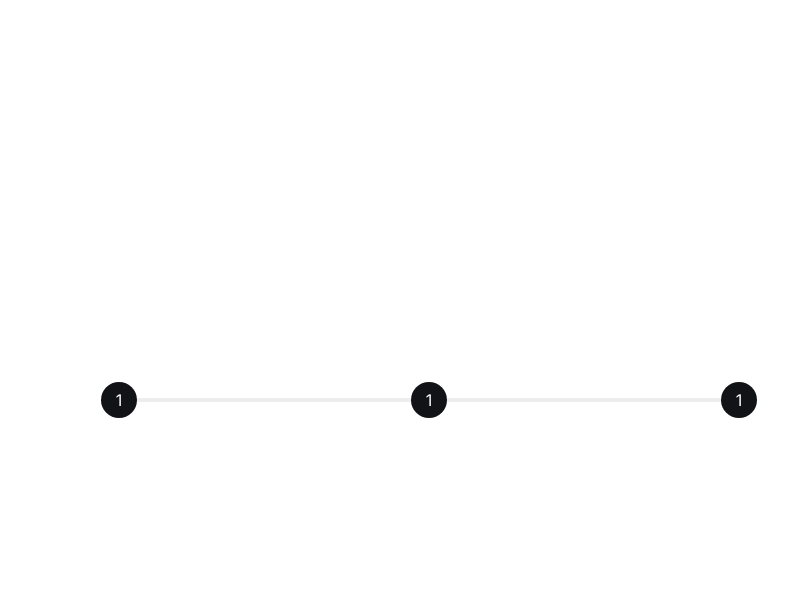
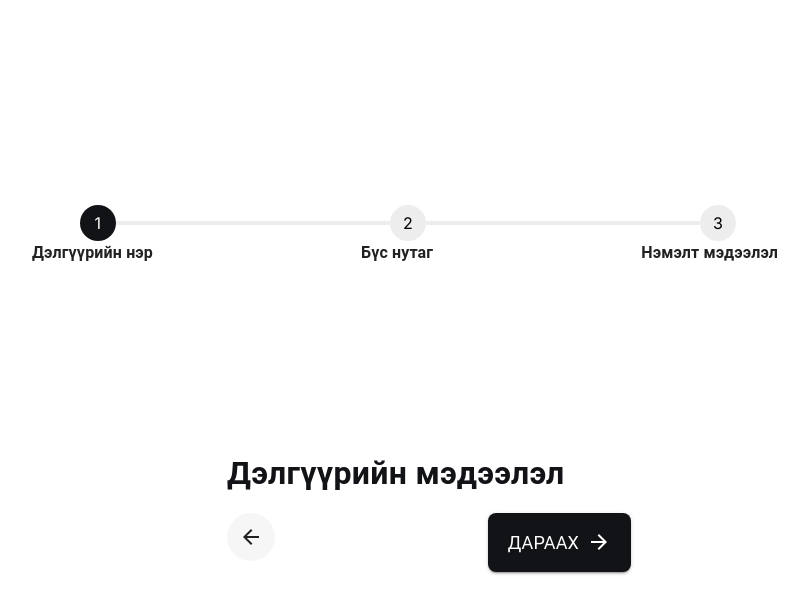
Before and after one commit to Leap1b-23-24/Team-1, a Next.js app in the folder front/: page /signUp in a window 1280 px wide. Both pictures are taken after a click on the button "ДАРААХ". Shown: the top 614 px of the page, without its empty margins (211-1019 px from the left). Built offline with nearby package versions, Linux system fonts and the light colour scheme.

Commit message:
not ready to merge

```diff
--- a/front/src/app/signUp/LocationInfo.tsx
+++ b/front/src/app/signUp/LocationInfo.tsx
@@ -0,0 +1,56 @@
+import { SignUpType } from "@/components/SignUp/SignUp";
+import { ArrowBack, ArrowForward, Check } from "@mui/icons-material";
+import { Button, Stack, Typography } from "@mui/material";
+import { StepSection } from "./StepSection";
+
+export const LocationInfo = (props: SignUpType) => {
+  const { order, setOrder } = props;
+  return (
+    <Stack
+      display={order === 3 ? "flex" : "none"}
+      gap={20}
+      alignItems={"center"}
+    >
+      <StepSection order={order} setOrder={setOrder} />
+      <Stack p={3} gap={2} width={452}>
+        <Typography fontSize={32} fontWeight={700} color={"#121316"}>
+          Бүс нутгийн мэдээлэл
+        </Typography>
+        <Stack
+          width={"100%"}
+          direction={"row"}
+          justifyContent={"space-between"}
+        >
+          <Stack
+            width={48}
+            height={48}
+            borderRadius={"100%"}
+            bgcolor={"#1C20240A"}
+            alignItems={"center"}
+            justifyContent={"center"}
+            onClick={() => {
+              setOrder(2);
+            }}
+          >
+            <ArrowBack />
+          </Stack>
+          <Button
+            variant="contained"
+            sx={{
+              position: "relative",
+              p: "16px 20px",
+              gap: "8px",
+              borderRadius: "8px",
+            }}
+            onClick={() => {
+              setOrder(4);
+            }}
+          >
+            <Typography fontSize={18}>Дараах</Typography>
+            <ArrowForward />
+          </Button>
+        </Stack>
+      </Stack>
+    </Stack>
+  );
+};
--- a/front/src/app/signUp/MarketInfo.tsx
+++ b/front/src/app/signUp/MarketInfo.tsx
@@ -1,19 +1,56 @@
-import { SignUpType } from "@/components/SignUp/SignUp"
-import { Stack, Typography } from "@mui/material"
+import { SignUpType } from "@/components/SignUp/SignUp";
+import { ArrowBack, ArrowForward, Check } from "@mui/icons-material";
+import { Button, Stack, Typography } from "@mui/material";
+import { StepSection } from "./StepSection";
 
 export const MarketInfo = (props: SignUpType) => {
-    const{order, setOrder} = props;
-    return(
-        <Stack display={order===2?"flex":"none"} gap={20}>
-                <Stack direction={"row"} alignItems={"center"}>
-                    <Stack width={36} height={36} alignItems={"center"} justifyContent={"center"} borderRadius={"100%"} bgcolor={"#121316"} color={"white"}>1</Stack>
-                    <Stack width={274} height={4} bgcolor={"#1C202414"}/>
-                    <Stack width={36} height={36} alignItems={"center"} justifyContent={"center"} borderRadius={"100%"} bgcolor={"#121316"} color={"white"}>1</Stack>
-                    <Stack width={274} height={4} bgcolor={"#1C202414"}/>
-                    <Stack width={36} height={36} alignItems={"center"} justifyContent={"center"} borderRadius={"100%"} bgcolor={"#121316"} color={"white"}>1</Stack>
-
-                </Stack>
-
+  const { order, setOrder } = props;
+  return (
+    <Stack
+      display={order === 2 ? "flex" : "none"}
+      gap={20}
+      alignItems={"center"}
+    >
+      <StepSection order={order} setOrder={setOrder} />
+      <Stack p={3} gap={2} width={452}>
+        <Typography fontSize={32} fontWeight={700} color={"#121316"}>
+          Дэлгүүрийн мэдээлэл
+        </Typography>
+        <Stack
+          width={"100%"}
+          direction={"row"}
+          justifyContent={"space-between"}
+        >
+          <Stack
+            width={48}
+            height={48}
+            borderRadius={"100%"}
+            bgcolor={"#1C20240A"}
+            alignItems={"center"}
+            justifyContent={"center"}
+            onClick={() => {
+              setOrder(1);
+            }}
+          >
+            <ArrowBack />
+          </Stack>
+          <Button
+            variant="contained"
+            sx={{
+              position: "relative",
+              p: "16px 20px",
+              gap: "8px",
+              borderRadius: "8px",
+            }}
+            onClick={() => {
+              setOrder(3);
+            }}
+          >
+            <Typography fontSize={18}>Дараах</Typography>
+            <ArrowForward />
+          </Button>
         </Stack>
-    )
-}
+      </Stack>
+    </Stack>
+  );
+};
--- a/front/src/app/signUp/MoreInfo.tsx
+++ b/front/src/app/signUp/MoreInfo.tsx
@@ -0,0 +1,56 @@
+import { SignUpType } from "@/components/SignUp/SignUp";
+import { ArrowBack, ArrowForward, Check } from "@mui/icons-material";
+import { Button, Stack, Typography } from "@mui/material";
+import { StepSection } from "./StepSection";
+
+export const MoreInfo = (props: SignUpType) => {
+  const { order, setOrder } = props;
+  return (
+    <Stack
+      display={order === 4 ? "flex" : "none"}
+      gap={20}
+      alignItems={"center"}
+    >
+      <StepSection order={order} setOrder={setOrder} />
+      <Stack p={3} gap={2} width={452}>
+        <Typography fontSize={32} fontWeight={700} color={"#121316"}>
+          Жоохон танилцъя
+        </Typography>
+        <Typography color={"#121316"}>
+          Энэ мэдээллийг дэлгүүрийн тохиргоонд туслах зорилгоор ашиглана.
+        </Typography>
+        <Stack
+          width={"100%"}
+          direction={"row"}
+          justifyContent={"space-between"}
+        >
+          <Stack
+            width={48}
+            height={48}
+            borderRadius={"100%"}
+            bgcolor={"#1C20240A"}
+            alignItems={"center"}
+            justifyContent={"center"}
+            onClick={() => {
+              setOrder(3);
+            }}
+          >
+            <ArrowBack />
+          </Stack>
+          <Button
+            variant="contained"
+            sx={{
+              position: "relative",
+              p: "16px 20px",
+              gap: "8px",
+              borderRadius: "8px",
+            }}
+          >
+            <Typography fontSize={18}>Дараах</Typography>
+            <ArrowForward />
+          </Button>
+        </Stack>
+      </Stack>
+    </Stack>
+  );
+};
--- /dev/null
+++ b/front/src/app/signUp/StepSection.tsx
@@ -0,0 +1,61 @@
+import { SignUpType } from "@/components/SignUp/SignUp";
+import { Check } from "@mui/icons-material";
+import { Stack, Typography } from "@mui/material";
+
+export const StepSection = (props: SignUpType) => {
+  const { order, setOrder } = props;
+  return (
+    <Stack>
+      <Stack direction={"row"} alignItems={"center"}>
+        <Stack
+          width={36}
+          height={36}
+          alignItems={"center"}
+          justifyContent={"center"}
+          borderRadius={"100%"}
+          bgcolor={"#121316"}
+          color={"white"}
+        >
+          {order === 2 ? "1" : <Check />}
+        </Stack>
+        <Stack
+          width={274}
+          height={4}
+          bgcolor={order >= 3 ? "#121316" : "#1C202414"}
+        />
+        <Stack
+          width={36}
+          height={36}
+          alignItems={"center"}
+          justifyContent={"center"}
+          borderRadius={"100%"}
+          bgcolor={order >= 3 ? "#121316" : "#1C202414"}
+          color={order >= 3 ? "#fff" : "#000"}
+        >
+          {order <= 3 ? "2" : <Check />}
+        </Stack>
+        <Stack
+          width={274}
+          height={4}
+          bgcolor={order >= 4 ? "#121316" : "#1C202414"}
+        />
+        <Stack
+          width={36}
+          height={36}
+          alignItems={"center"}
+          justifyContent={"center"}
+          borderRadius={"100%"}
+          bgcolor={order >= 4 ? "#121316" : "#1C202414"}
+          color={order >= 4 ? "#fff" : "#000"}
+        >
+          {order <= 4 ? "3" : <Check />}
+        </Stack>
+      </Stack>
+      <Stack direction={"row"} gap={26} ml={-6}>
+        <Typography fontWeight={600}>Дэлгүүрийн нэр</Typography>
+        <Typography fontWeight={600}>Бүс нутаг</Typography>
+        <Typography fontWeight={600}>Нэмэлт мэдээлэл</Typography>
+      </Stack>
+    </Stack>
+  );
+};
--- a/front/src/app/signUp/page.tsx
+++ b/front/src/app/signUp/page.tsx
@@ -1,16 +1,25 @@
-"use client"
+"use client";
 import { SignUp } from "@/components/SignUp/SignUp";
 import { Height } from "@mui/icons-material";
 import { Stack } from "@mui/material";
 import { useState } from "react";
 import { MarketInfo } from "./MarketInfo";
+import { LocationInfo } from "./LocationInfo";
+import { MoreInfo } from "./MoreInfo";
 
-export default function Page (){
-    const [order, setOrder] = useState(1);
-    return(
-        <Stack width={"100vw"} height={"100vh"} alignItems={"center"} justifyContent={"center"}>
-            <SignUp setOrder={setOrder} order={order}/>
-            <MarketInfo order={order} setOrder={setOrder}/>
-        </Stack>
-    )
+export default function Page() {
+  const [order, setOrder] = useState(1);
+  return (
+    <Stack
+      width={"100vw"}
+      height={"100vh"}
+      alignItems={"center"}
+      justifyContent={"center"}
+    >
+      <SignUp setOrder={setOrder} order={order} />
+      <MarketInfo order={order} setOrder={setOrder} />
+      <LocationInfo order={order} setOrder={setOrder} />
+      <MoreInfo order={order} setOrder={setOrder} />
+    </Stack>
+  );
 }
--- a/front/src/components/SignUp/SignUp.tsx
+++ b/front/src/components/SignUp/SignUp.tsx
@@ -1,46 +1,94 @@
-import { ArrowForward } from "@mui/icons-material"
-import { Button, Stack, Typography } from "@mui/material"
-import Image from "next/image"
+import { ArrowForward } from "@mui/icons-material";
+import { Button, Stack, Typography } from "@mui/material";
+import Image from "next/image";
 import Link from "next/link";
 import { Dispatch, SetStateAction } from "react";
 
-export type SignUpType ={
+export type SignUpType = {
   setOrder: Dispatch<SetStateAction<number>>;
-    order:number;
-}
+  order: number;
+};
 
-export const SignUp = (props:SignUpType) => {
-    const{order, setOrder} = props;
-    return(
-        <Stack display={order===1?"flex":"none"} width={440} p={5} gap={3} borderRadius={2.5} border={"1px solid #ECEDF0"} alignItems={"center"} >
-            <Typography fontSize={32} fontWeight={700}>Бүртгүүлэх</Typography>
+export const SignUp = (props: SignUpType) => {
+  const { order, setOrder } = props;
+  return (
+    <Stack
+      display={order === 1 ? "flex" : "none"}
+      width={440}
+      p={5}
+      gap={3}
+      borderRadius={2.5}
+      border={"1px solid #ECEDF0"}
+      alignItems={"center"}
+    >
+      <Typography fontSize={32} fontWeight={700}>
+        Бүртгүүлэх
+      </Typography>
 
-            <Button variant="contained" fullWidth sx={{position:"relative",p:"16px 20px"}} >
-                <Typography fontSize={18} onClick={()=>{
+      <Button
+        variant="contained"
+        fullWidth
+        sx={{ position: "relative", p: "16px 20px" }}
+        onClick={() => {
           setOrder(2);
-                }}>Дараах</Typography>
-            <ArrowForward sx={{position:"absolute", right:"20px"}}/>
+        }}
+      >
+        <Typography fontSize={18}>Дараах</Typography>
+        <ArrowForward sx={{ position: "absolute", right: "20px" }} />
       </Button>
-            <Stack width={"100%"} height={2} bgcolor={"#ECEDF0"}/>
-            <Stack direction={"row"} width={"100%"} p={"12px 16px"} gap={1} borderRadius={1} bgcolor={"#1C20240A"} alignItems={"center"} justifyContent={"center"}>
-                <Image src={"/google.svg"} alt="" width={24} height={24}/>
-                <Typography fontSize={16} color={"#121316"}>Google-ээр нэвтрэх</Typography>
+      <Stack width={"100%"} height={2} bgcolor={"#ECEDF0"} />
+      <Stack
+        direction={"row"}
+        width={"100%"}
+        p={"12px 16px"}
+        gap={1}
+        borderRadius={1}
+        bgcolor={"#1C20240A"}
+        alignItems={"center"}
+        justifyContent={"center"}
+      >
+        <Image src={"/google.svg"} alt="" width={24} height={24} />
+        <Typography fontSize={16} color={"#121316"}>
+          Google-ээр нэвтрэх
+        </Typography>
       </Stack>
-            <Stack direction={"row"} width={"100%"} p={"12px 16px"} gap={1} borderRadius={1} bgcolor={"#1C20240A"} alignItems={"center"} justifyContent={"center"}>
-                <Image src={"/microsoft.svg"} alt="" width={24} height={24}/>
-                <Typography fontSize={16} color={"#121316"}>Microsoft-оор нэвтрэх</Typography>
+      <Stack
+        direction={"row"}
+        width={"100%"}
+        p={"12px 16px"}
+        gap={1}
+        borderRadius={1}
+        bgcolor={"#1C20240A"}
+        alignItems={"center"}
+        justifyContent={"center"}
+      >
+        <Image src={"/microsoft.svg"} alt="" width={24} height={24} />
+        <Typography fontSize={16} color={"#121316"}>
+          Microsoft-оор нэвтрэх
+        </Typography>
       </Stack>
-            <Stack direction={"row"} width={"100%"} p={"12px 16px"} gap={1} borderRadius={1} bgcolor={"#1C20240A"} alignItems={"center"} justifyContent={"center"}>
-                <Image src={"/apple.svg"} alt="" width={24} height={24}/>
-                <Typography fontSize={16} color={"#121316"}>Apple-аар нэвтрэх</Typography>
+      <Stack
+        direction={"row"}
+        width={"100%"}
+        p={"12px 16px"}
+        gap={1}
+        borderRadius={1}
+        bgcolor={"#1C20240A"}
+        alignItems={"center"}
+        justifyContent={"center"}
+      >
+        <Image src={"/apple.svg"} alt="" width={24} height={24} />
+        <Typography fontSize={16} color={"#121316"}>
+          Apple-аар нэвтрэх
+        </Typography>
       </Stack>
-            <Stack width={"100%"} height={2} bgcolor={"#ECEDF0"}/>
-            <Stack direction={"row"} gap={.5} p={5}>
+      <Stack width={"100%"} height={2} bgcolor={"#ECEDF0"} />
+      <Stack direction={"row"} gap={0.5} p={5}>
         <Typography color={"#525252"}>Бүртгэлтэй юу?</Typography>
-                <Link href={""} style={{textDecorationColor:"#121316"}}>
-                <Typography color={"#121316"} >Нэвтрэх</Typography>
+        <Link href={""} style={{ textDecorationColor: "#121316" }}>
+          <Typography color={"#121316"}>Нэвтрэх</Typography>
         </Link>
       </Stack>
     </Stack>
-    )
-}
+  );
+};
```
Lines whose indentation alone changed are shown as unchanged.
